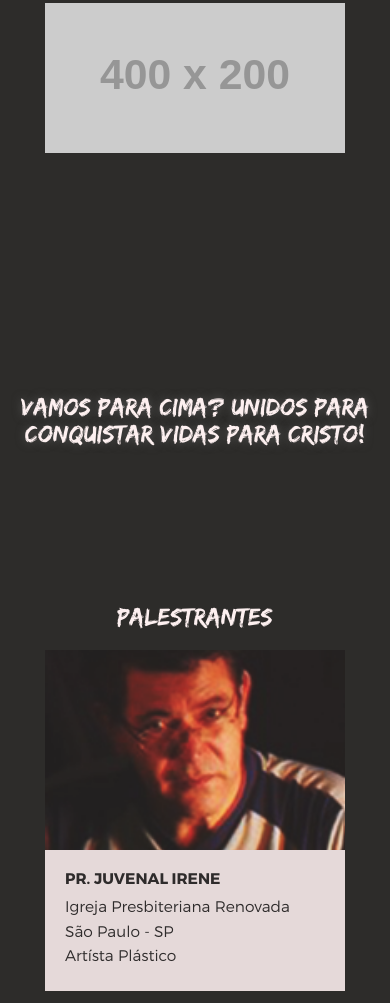
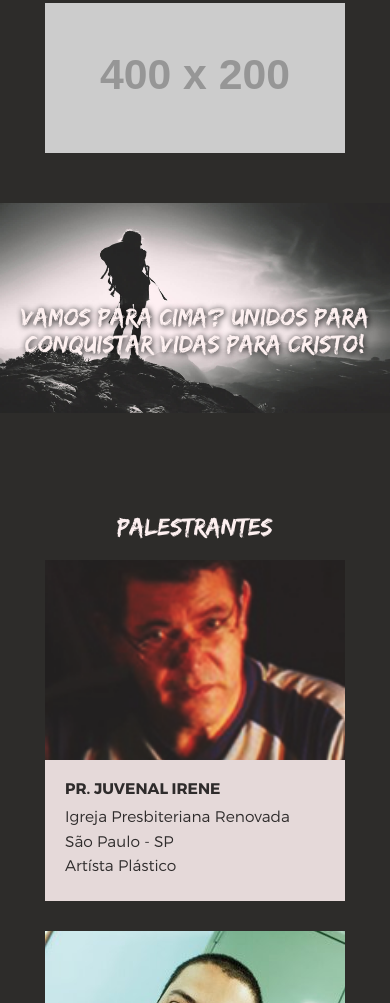
Before and after one commit to ccdf/hotsite_acampamento, a plain HTML site: page index.html in a window 390 px wide. Shown: the part 1531-2534 px from the top of the page. Drawn offline with nearby package versions, Linux system fonts and the light colour scheme; placeholder pictures from the web are drawn by us.

Commit message:
responsive mobile

```diff
--- a/assets/css/master.css
+++ b/assets/css/master.css
@@ -149,6 +149,12 @@ h2 {
   margin-top: 100px;
 }
 
+@media screen and (min-width: 768px) {
+  .gallery {
+    margin-top: 0;
+  }
+}
+
 .carousel-inner .active.left { left: -33%; }
 .carousel-inner .next        { left:  33%; }
 
@@ -204,6 +210,17 @@ h2 {
 .tag-row h2 {
   margin-top: 100px;
   text-shadow: 0 0 10px #555;
+}
+
+@media screen and (max-width: 767px) {
+  .tag-row {
+    margin-top: 0;
+    background-position: initial;
+  }
+
+  .tag-row h2 {
+    text-shadow: 1px 1px 6px #000;
+  }
 }
 
 .gallery .person .photo {
--- a/index.html
+++ b/index.html
@@ -2,7 +2,7 @@
 <html>
   <head>
     <meta charset="utf-8">
-    <meta name="viewport" content="width=device-width, initial-scale=1">
+    <meta name="viewport" content="width=device-width, initial-scale=1, maximum-scale=1.0, user-scalable=no">
     <link rel="stylesheet" href="https://maxcdn.bootstrapcdn.com/bootstrap/3.0.2/css/bootstrap.min.css" crossorigin="anonymous">
     <link rel="stylesheet" href="assets/css/master.css" media="screen" charset="utf-8">
     <title></title>
```
